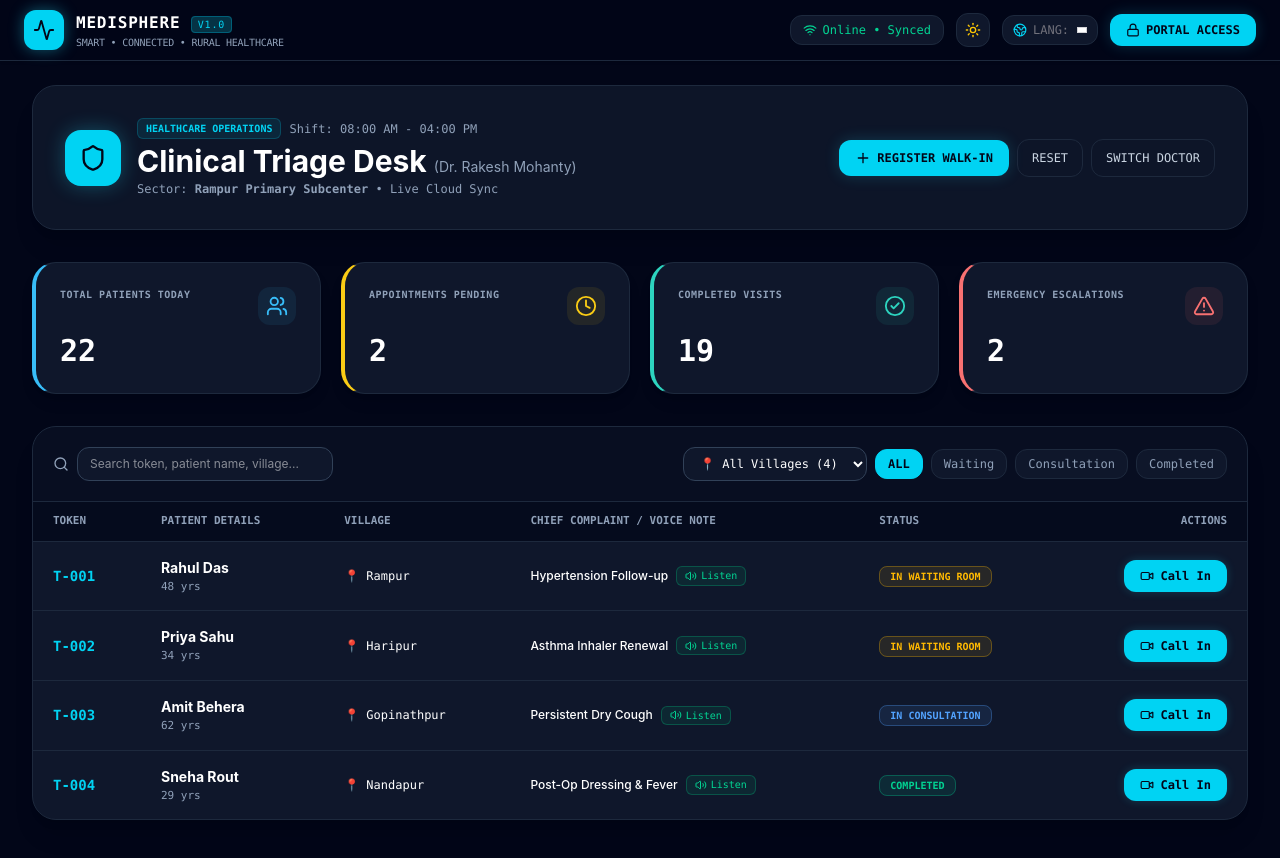
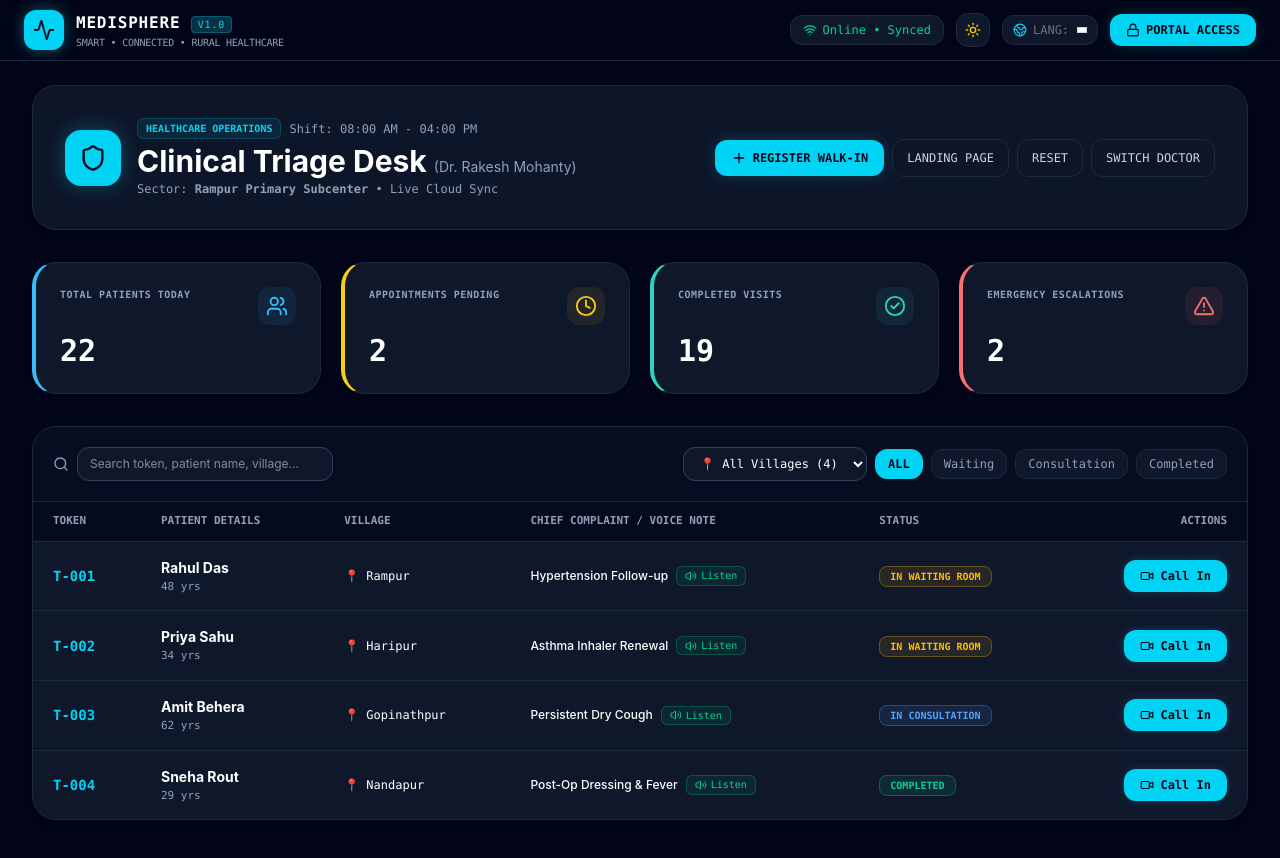
Before and after one commit to arundhatimukhopadhyay/HEALTHCARE, a React (Vite) app: page /worker in a window 1280 px wide. Shown: the top 858 px of the page. Built offline with nearby package versions, Linux system fonts and the light colour scheme; no server answers; the database is empty.

Commit message:
fix(router): add vercel.json SPA rewrite rule to fix 404 on refresh and add home links

```diff
--- a/src/pages/PatientPortal.jsx
+++ b/src/pages/PatientPortal.jsx
@@ -290,6 +290,12 @@ export default function PatientPortal({ user, onLogout, theme }) {
               text="Live Queue"
               isDark={isDark}
               onClick={() => scrollToSection("appointment")}
+            />
+            <SidebarButton
+              icon={<Home size={18} />}
+              text="Landing Page"
+              isDark={isDark}
+              onClick={() => navigate("/")}
             />
             <SidebarButton
               icon={<Pill size={18} />}
--- a/src/pages/WorkerDashboard.jsx
+++ b/src/pages/WorkerDashboard.jsx
@@ -253,6 +253,16 @@ export default function WorkerDashboard({ user, onLogout, theme }) {
             className="bg-cyan-400 hover:bg-cyan-300 text-slate-950 font-mono text-xs uppercase font-bold px-4 py-2.5 rounded-xl flex items-center gap-1.5 transition shadow-[0_0_15px_rgba(34,211,238,0.2)]"
           >
             <Plus size={16} /> Register Walk-in
+          </button>
+          <button
+            onClick={() => navigate("/")}
+            className={`font-mono text-xs uppercase px-3.5 py-2.5 rounded-xl border transition ${
+              isDark
+                ? "border-slate-800 hover:bg-slate-800 text-slate-300"
+                : "border-zinc-200 hover:bg-zinc-100 text-zinc-700"
+            }`}
+          >
+            Landing Page
           </button>
           <button
             onClick={handleClearQueue}
```
Also changed, not shown: vercel.json (added).
